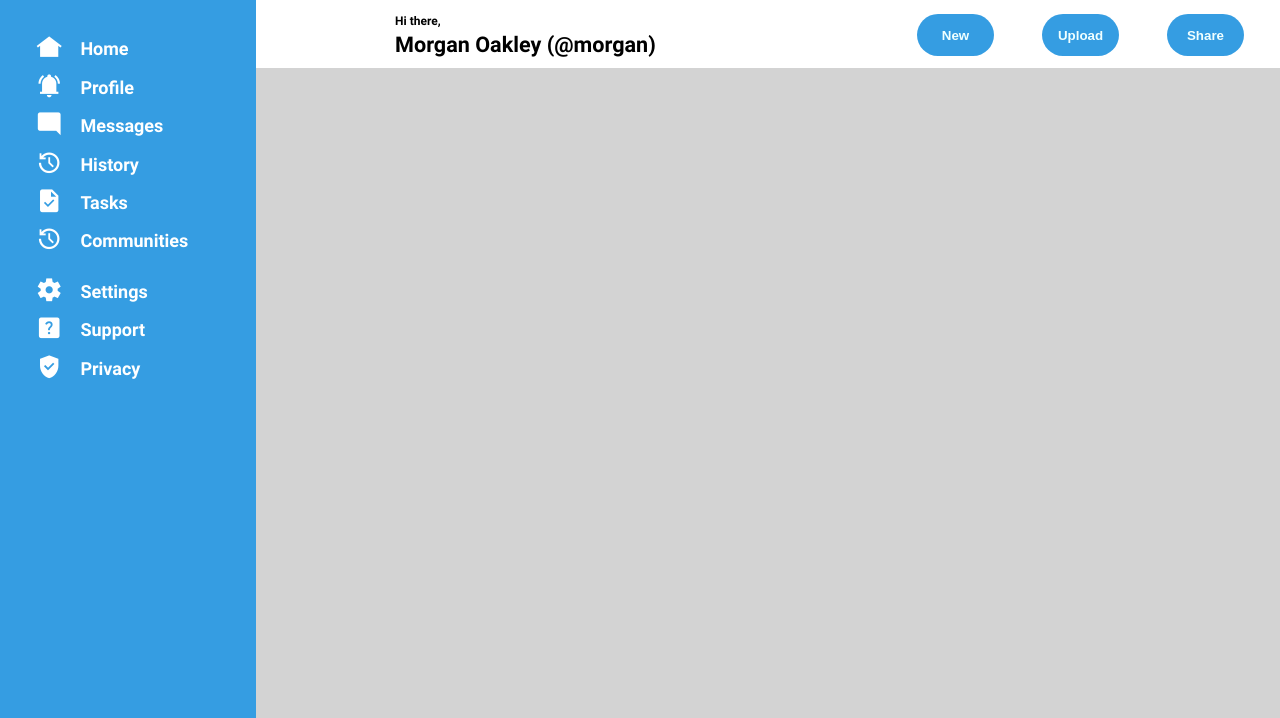
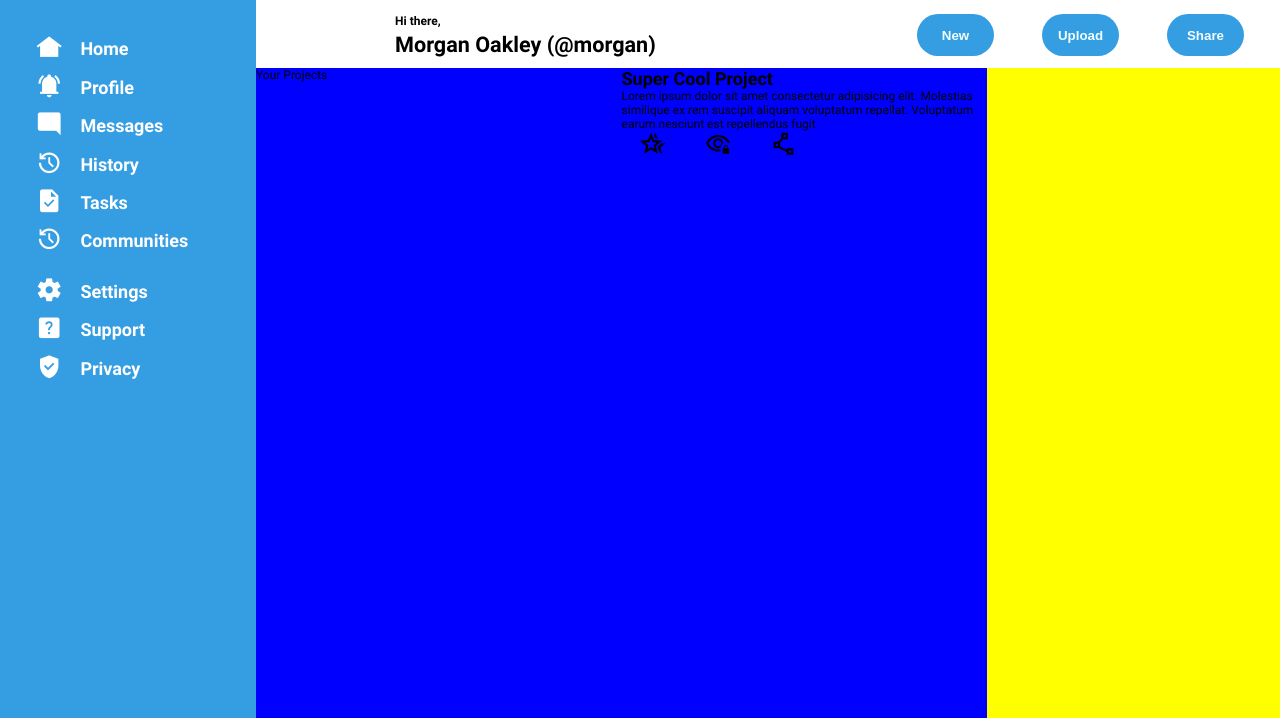
Before and after one commit to vishnu-sk/js-practice, a plain HTML site: page dom-manipulation-practice/dashboard-1/index.html in a window 1280 px wide. Shown: the part 82-800 px from the top of the page. Drawn offline with nearby package versions, Linux system fonts and the light colour scheme.

Commit message:
changes to html and css

```diff
--- a/dom-manipulation-practice/dashboard-1/index.html
+++ b/dom-manipulation-practice/dashboard-1/index.html
@@ -74,8 +74,23 @@
           </div>
         </div>
         <div class="data-cont">
-          <div class="project-board"></div>
-          <div class="notification-sidebar">
+          <div class="project-board-cont">
+            <p>Your Projects</p>
+            <div class="project-board">
+              <div class="card">
+                <div class="card-text">
+                  <h2>Super Cool Project</h2>
+                  <p>Lorem ipsum dolor sit amet consectetur adipisicing elit. Molestias similique ex rem suscipit aliquam voluptatum repellat. Voluptatum earum nesciunt est repellendus fugit</p>
+                </div>
+                <div class="card-buttons">
+                  <span class="material-symbols-outlined">hotel_class</span>
+                  <span class="material-symbols-outlined">visibility_lock</span>
+                  <span class="material-symbols-outlined">polyline</span>
+                </div>
+              </div>
+            </div>
+          </div>
+          <div class="notification-sidebar-cont">
             <div class="announcements"></div>
             <div class="trending"></div>
           </div>
--- a/dom-manipulation-practice/dashboard-1/styles.css
+++ b/dom-manipulation-practice/dashboard-1/styles.css
@@ -239,3 +239,20 @@ input{
     box-shadow: 0px 0px 25px 1px rgba(53, 157, 226, 0.484);
   }
 }
+
+.data-cont{
+  display: grid;
+  grid-template-columns: repeat(7,14.28%);
+}
+
+.project-board-cont{
+  grid-column: 1/span 5;
+  display: grid;
+  grid-template-columns: 1fr 1fr;
+  background-color: blue;
+}
+
+.notification-sidebar-cont{
+  grid-column: 6/8;
+  background-color: yellow;
+}
```
